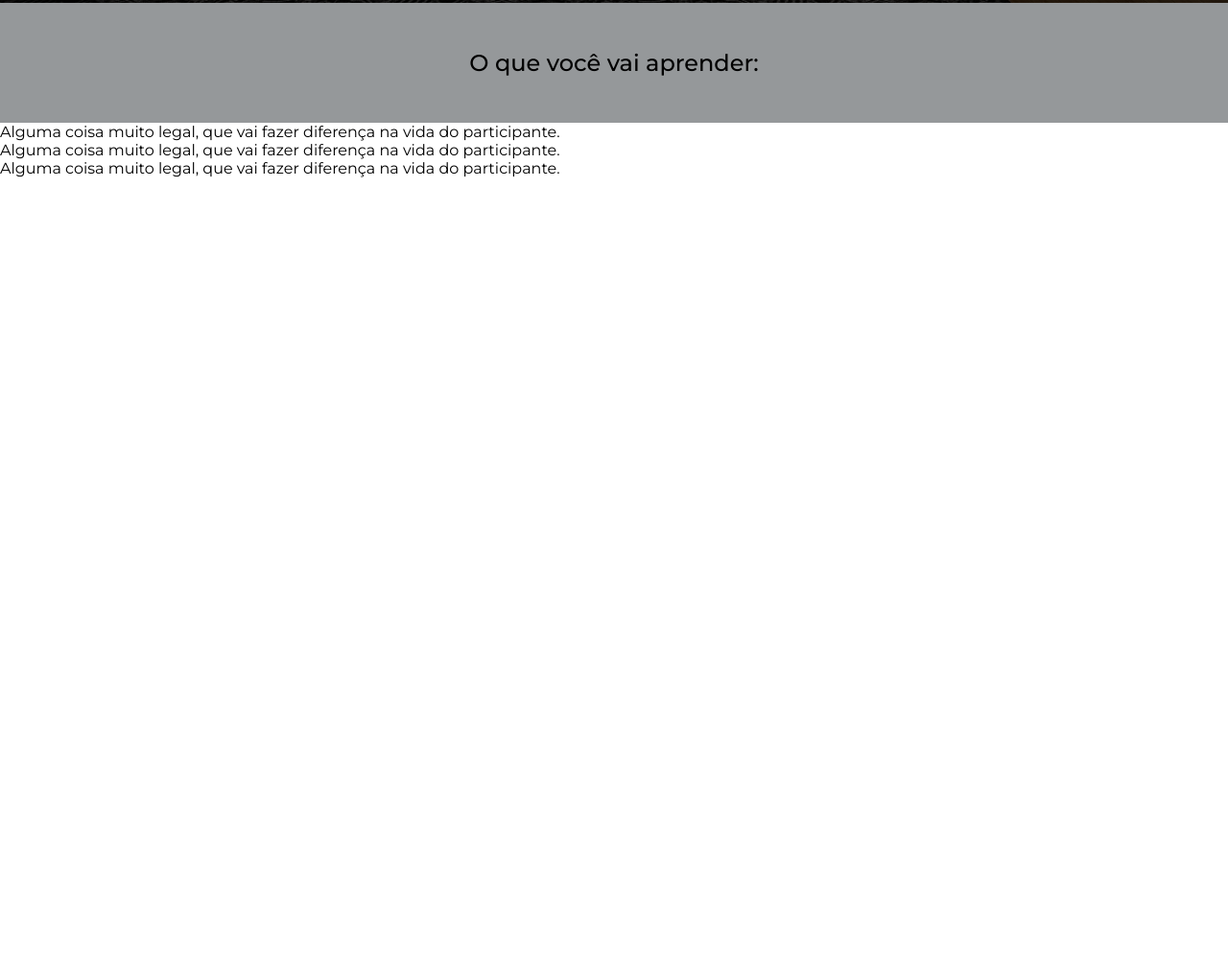
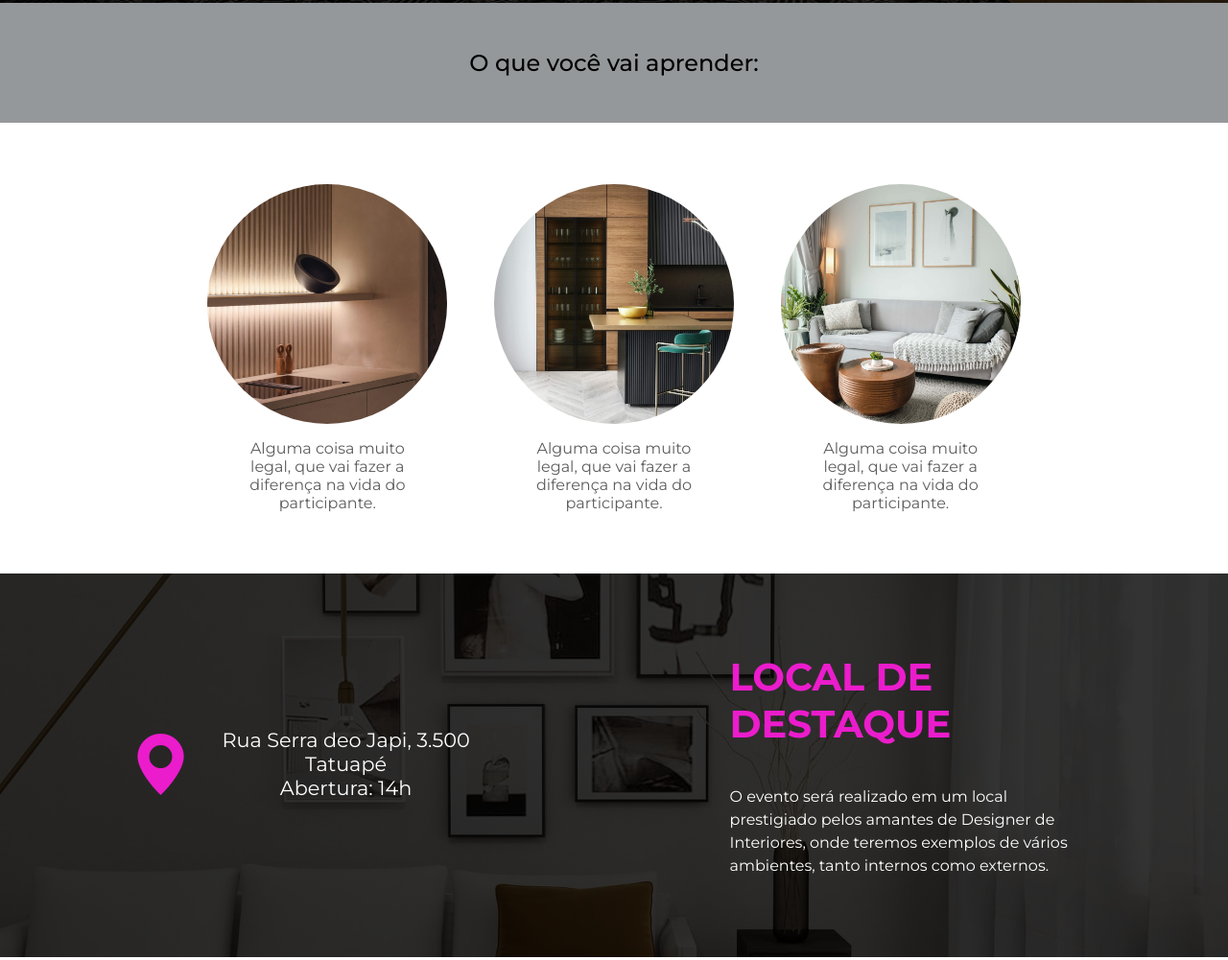
Before and after one commit to Tatiana-Paiva/LP--InDecor, a plain HTML site: page index.html in a window 1280 px wide. Shown: the part 677-1678 px from the top of the page at 96% size. Before the commit the page ends 1362 px from the top, so only its background shows below. Drawn offline with nearby package versions, Linux system fonts and the light colour scheme.

Commit message:
Correção de erro no HTML e aplicação das Seções Benefits e Location.

```diff
--- a/css/style.css
+++ b/css/style.css
@@ -112,3 +112,84 @@ body {
       padding: 2em;
       font-weight: 500;
   }
+  .benefits {
+      display: flex;
+      justify-content: space-around;
+      padding: 4em;
+      width: 80%;
+      margin: 0 auto;
+  }
+
+  .benefit {
+      text-align: center;
+      display: flex;
+      flex-direction: column;
+      align-items: center;
+      max-width: 20%;
+      color: var(--text-tertiary);
+  }
+
+  .benefit .benefit-img {
+      width: 250px;
+      height: 250px;
+      border-radius: 50%;
+      background-size: cover;
+      background-position: center;
+      margin-bottom: 1em;
+  }
+
+  #benefit-1 {
+      background-image: url("../img/sqr-1.jpg");
+  }
+
+  #benefit-2 {
+      background-image: url("../img/sqr-2.jpg");
+  }
+
+  #benefit-3 {
+      background-image: url("../img/sqr-3.jpg");
+  }
+
+  /* Event-Location*/
+
+  #location {
+     height: 400px;
+     background: linear-gradient(rgba(0,0,0,0.8), rgba(0,0,0,0.8)),url("../img/hrz-1.jpg");
+     background-position: center;
+     background-size: cover;
+     display: flex;
+     align-items: center;
+     justify-content: space-around;
+     color: var(--text-color);
+     margin-bottom: 3em;
+  }
+
+  #address, #about-location {
+      max-width: 30%;
+  }
+
+  #address {
+      display: flex;
+  }
+
+  #address i {
+      color: var(--primary);
+      font-size: 4em;
+      margin-right: 0.5em;
+  }
+
+  #address-details {
+      text-align: center;
+      font-size: 1.3em;
+  }
+
+  #about-location h3 {
+      color: var(--primary);
+      font-size: 2.5em;
+      margin-bottom: 1em;
+      text-transform: uppercase;
+  }
+
+  #about-location p {
+      line-height: 1.5em;
+  }
--- a/index.html
+++ b/index.html
@@ -70,28 +70,41 @@
         <h2>O que você vai aprender:</h2>
         <div class="benefits">
             <div class="benefit">
-        <div id="benefit-1" class="benefit-img">
+                <div id="benefit-1" class="benefit-img"></div>
+                <p>
+                    Alguma coisa muito legal, que vai fazer a diferença na vida do participante.
+                </p>
             </div>
+            <div class="benefit">
+                <div id="benefit-2" class="benefit-img"></div>
                 <p>
-            Alguma coisa muito legal, que vai fazer diferença na vida do participante.
+                    Alguma coisa muito legal, que vai fazer a diferença na vida do participante.
+                </p>
+            </div>
+            <div class="benefit">
+                <div id="benefit-3" class="benefit-img"></div>
+                <p>
+                    Alguma coisa muito legal, que vai fazer a diferença na vida do participante.
                 </p>
             </div>
         </div>
-        <div class="benefit">
-        <div id="benefit-1" class="benefit-img">
+
+    </section>
+    <section id="location">
+        <div id="address">
+            <i class="bi bi-geo-alt-fill"></i>
+            <div id="address-details">
+                <p>Rua Serra deo Japi, 3.500</p>
+                <p>Tatuapé</p>
+                <p>Abertura: 14h</p>
             </div>
+        </div>
+        <div id="about-location">
+            <h3>Local de destaque</h3>
             <p>
-                Alguma coisa muito legal, que vai fazer diferença na vida do participante.
+                O evento será realizado em um local prestigiado pelos amantes de Designer de Interiores, onde teremos exemplos de vários ambientes, tanto internos como externos.
             </p>
         </div>
-        <div class="benefit">
-        <div id="benefit-1" class="benefit-img">
-                </div>
-                <p>
-                    Alguma coisa muito legal, que vai fazer diferença na vida do participante.
-                </p>
-                </div>
-
     </section>
 
 
```
Lines whose indentation alone changed are shown as unchanged.
